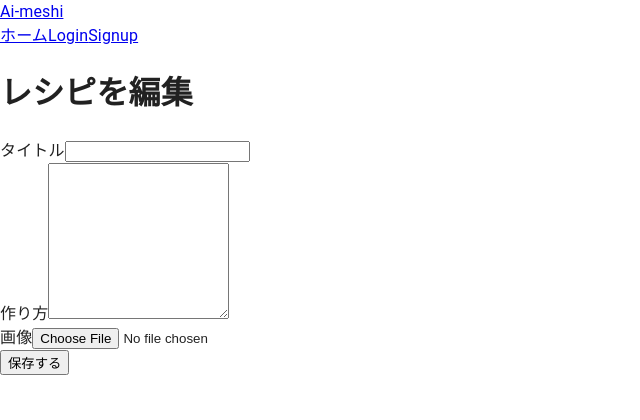
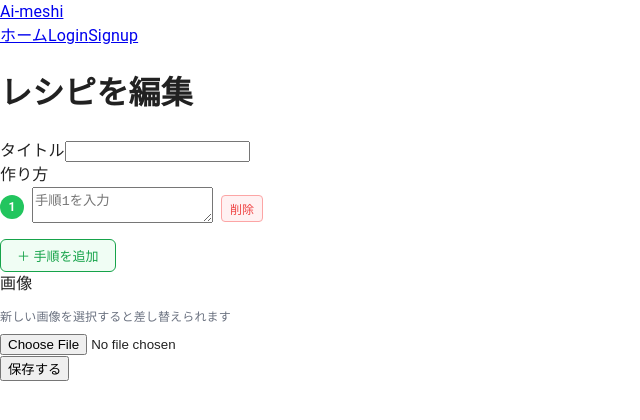
Before and after one commit to kou-pro/ai-meshi, a Next.js app in the folder next/: page /recipes/1/edit in a window 1280 px wide. Shown: the top 420 px of the page, without its empty margins (0-640 px from the left). Built offline with nearby package versions, Linux system fonts and the light colour scheme; no server answers; what @mui/material-nextjs would draw is missing.

Commit message:
fix: 編集ページに現在画像表示・手順ごとのtextarea分割・保存後詳細ページへ遷移を追加

```diff
--- a/next/src/app/recipes/[id]/edit/page.tsx
+++ b/next/src/app/recipes/[id]/edit/page.tsx
@@ -8,8 +8,9 @@ export default function EditRecipePage() {
   const id = params.id
 
   const [title, setTitle] = useState('')
-  const [content, setContent] = useState('')
+  const [steps, setSteps] = useState<string[]>([''])
   const [image, setImage] = useState<File | null>(null)
+  const [currentImageUrl, setCurrentImageUrl] = useState<string | null>(null)
   const [loading, setLoading] = useState(false)
   const [fetching, setFetching] = useState(true)
 
@@ -22,22 +23,53 @@ export default function EditRecipePage() {
       if (res.ok) {
         const data = await res.json()
         setTitle(data.title)
-        setContent(data.content ?? '')
+        // stepsが配列で来た場合はそのまま・空なら1つ空欄を用意
+        setSteps(
+          Array.isArray(data.steps) && data.steps.length > 0
+            ? data.steps
+            : [''],
+        )
+        // 現在画像URLを保存
+        setCurrentImageUrl(data.image_url ?? null)
       }
       setFetching(false)
     }
     fetchRecipe()
   }, [id])
 
+  // 手順の変更
+  const handleStepChange = (index: number, value: string) => {
+    const newSteps = [...steps]
+    newSteps[index] = value
+    setSteps(newSteps)
+  }
+
+  // 手順を追加
+  const handleAddStep = () => {
+    setSteps([...steps, ''])
+  }
+
+  // 手順を削除
+  const handleRemoveStep = (index: number) => {
+    if (steps.length === 1) return
+    const newSteps = steps.filter((_, i) => i !== index)
+    setSteps(newSteps)
+  }
+
   // 編集を保存
   const handleSubmit = async () => {
     if (!title.trim()) return
     setLoading(true)
 
-    // FormDataを使って画像も一緒に送る
     const formData = new FormData()
     formData.append('recipe[title]', title)
-    formData.append('recipe[content]', content)
+
+    // 空の手順を除外してから送る
+    const filteredSteps = steps.map((s) => s.trim()).filter((s) => s !== '')
+    filteredSteps.forEach((step) => {
+      formData.append('recipe[steps][]', step)
+    })
+
     if (image) {
       formData.append('recipe[image]', image)
     }
@@ -45,12 +77,11 @@ export default function EditRecipePage() {
     const res = await fetch(`/api/recipes/${id}`, {
       method: 'PATCH',
       body: formData,
-      // Content-Typeはあえて指定しない
     })
 
     if (res.ok) {
-      router.push('/recipes')
       router.refresh()
+      router.push(`/recipes/${id}`)
     } else {
       alert('更新に失敗しました')
     }
@@ -76,24 +107,126 @@ export default function EditRecipePage() {
         />
       </div>
 
-      {/* 内容入力 */}
+      {/* 作り方（手順ごとに分割） */}
       <div className="mb-4">
-        <label className="block text-sm font-medium text-gray-700 mb-1">
+        <label className="block text-sm font-medium text-gray-700 mb-2">
           作り方
         </label>
-        <textarea
-          value={content}
-          onChange={(e) => setContent(e.target.value)}
-          rows={10}
-          className="w-full border border-gray-300 rounded px-3 py-2"
-        />
+        {steps.map((step, index) => (
+          <div
+            key={index}
+            style={{
+              display: 'flex',
+              gap: '8px',
+              marginBottom: '8px',
+              alignItems: 'flex-start',
+            }}
+          >
+            {/* 手順番号 */}
+            <span
+              style={{
+                flexShrink: 0,
+                width: '24px',
+                height: '24px',
+                backgroundColor: '#22c55e',
+                color: 'white',
+                borderRadius: '50%',
+                display: 'flex',
+                alignItems: 'center',
+                justifyContent: 'center',
+                fontSize: '12px',
+                fontWeight: 'bold',
+                marginTop: '8px',
+              }}
+            >
+              {index + 1}
+            </span>
+
+            {/* テキストエリア */}
+            <textarea
+              value={step}
+              onChange={(e) => handleStepChange(index, e.target.value)}
+              rows={2}
+              className="w-full border border-gray-300 rounded px-3 py-2"
+              placeholder={`手順${index + 1}を入力`}
+            />
+
+            {/* 削除ボタン */}
+            <button
+              onClick={() => handleRemoveStep(index)}
+              disabled={steps.length === 1}
+              style={{
+                flexShrink: 0,
+                padding: '4px 8px',
+                borderRadius: '4px',
+                border: '1px solid #fca5a5',
+                backgroundColor: '#fff1f2',
+                color: '#ef4444',
+                cursor: steps.length === 1 ? 'not-allowed' : 'pointer',
+                marginTop: '8px',
+                fontSize: '12px',
+              }}
+            >
+              削除
+            </button>
+          </div>
+        ))}
+
+        {/* 手順追加ボタン */}
+        <button
+          onClick={handleAddStep}
+          style={{
+            marginTop: '8px',
+            padding: '6px 16px',
+            borderRadius: '6px',
+            border: '1px solid #16a34a',
+            backgroundColor: '#f0fdf4',
+            color: '#16a34a',
+            cursor: 'pointer',
+            fontSize: '13px',
+          }}
+        >
+          ＋ 手順を追加
+        </button>
       </div>
 
-      {/* 画像アップロード */}
-      <div className="mb-4">
-        <label className="block text-sm font-medium text-gray-700 mb-1">
+      {/* 画像 */}
+      <div className="mb-6">
+        <label className="block text-sm font-medium text-gray-700 mb-2">
           画像
         </label>
+
+        {/* 現在の画像を表示 */}
+        {currentImageUrl && (
+          <div style={{ marginBottom: '12px' }}>
+            <p
+              style={{
+                fontSize: '12px',
+                color: '#6b7280',
+                marginBottom: '6px',
+              }}
+            >
+              現在の画像
+            </p>
+            <img
+              src={currentImageUrl.replace(
+                'http://rails:3000',
+                'http://localhost:3000',
+              )}
+              alt="現在の画像"
+              style={{
+                width: '100%',
+                height: '200px',
+                objectFit: 'cover',
+                borderRadius: '8px',
+              }}
+            />
+          </div>
+        )}
+
+        <p style={{ fontSize: '12px', color: '#6b7280', marginBottom: '6px' }}>
+          新しい画像を選択すると差し替えられます
+        </p>
         <input
           type="file"
           accept="image/png, image/jpeg"
```
Also changed, not shown: 1 other file (tests, documents, lock files or other folders).
